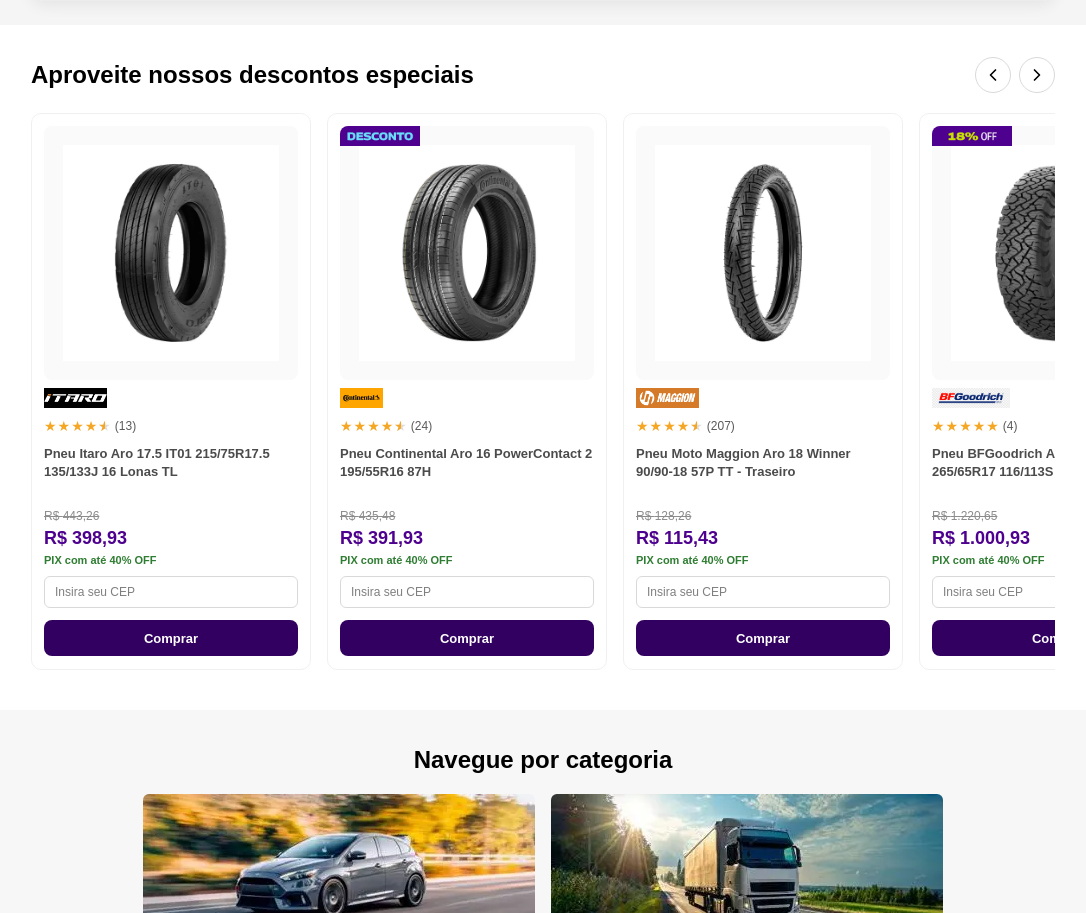
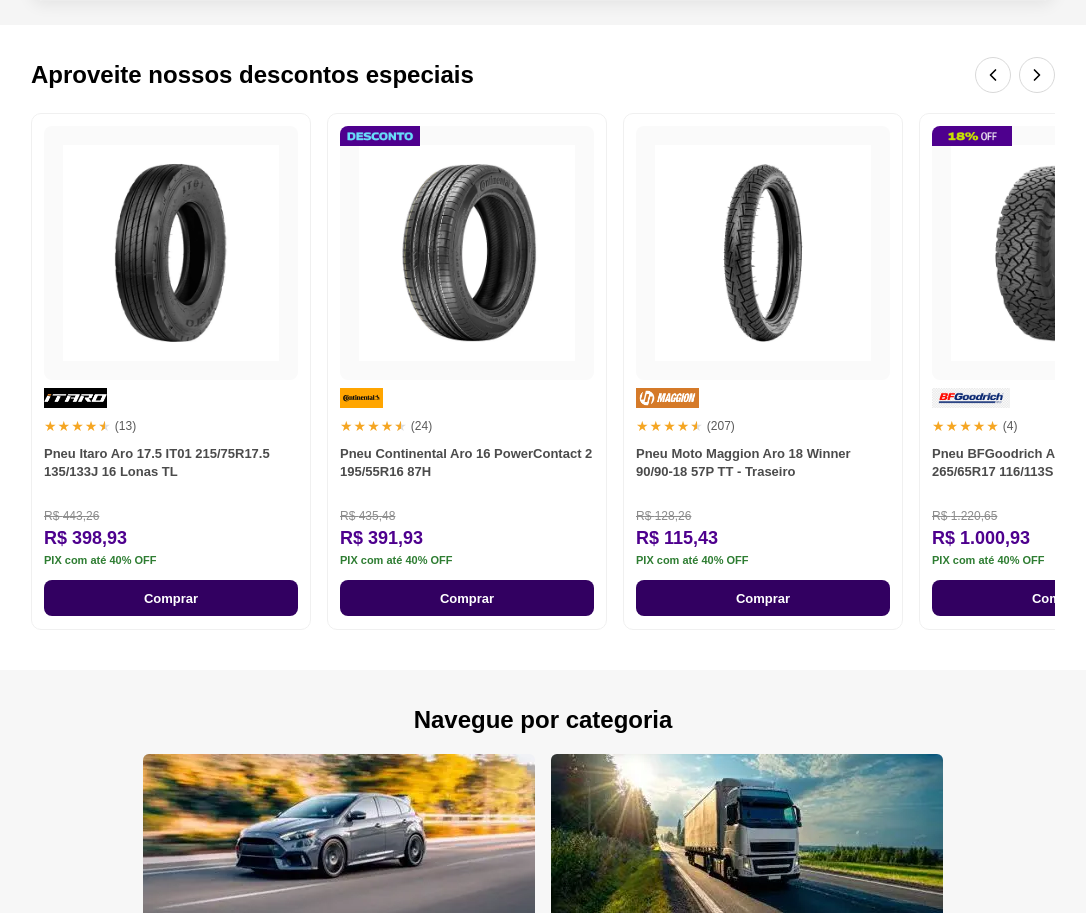
Before and after one commit to gustavooliveira2115-creator/pneustore, a Next.js app: page / in a window 1280 px wide. Shown: the part 851-1764 px from the top of the page, without its empty margins (97-1183 px from the left). Built offline with nearby package versions, Linux system fonts and the light colour scheme.

Commit message:
fix: remover campo Insira seu CEP acima do Comprar nos produtos home

```diff
--- a/src/app/page.tsx
+++ b/src/app/page.tsx
@@ -651,8 +651,6 @@
                     <p style={{ fontSize: 18, fontWeight: 700, color: "var(--color-primary)" }}>R$ {p.curPrice}</p>
                     <p style={{ fontSize: 11, color: "#2e7d32", fontWeight: 700 }}>PIX com até 40% OFF</p>
                   </div>
-                  {/* CEP input */}
-                  <input style={{ width: "100%", height: 32, border: "1px solid #d9d9d9", borderRadius: 6, padding: "0 10px", fontSize: 12 }} placeholder="Insira seu CEP" />
                   {/* Buttons — Adiciona ao carrinho lateral */}
                   <div style={{ display: "flex", gap: 8, marginTop: 4 }}>
                     <button
```
